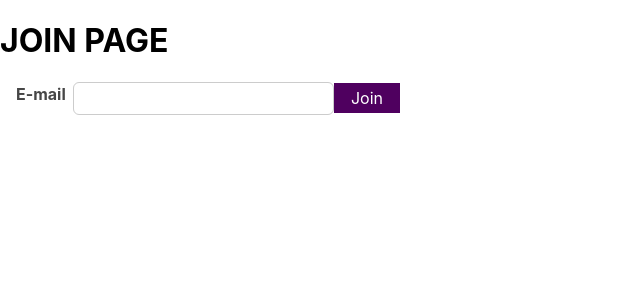
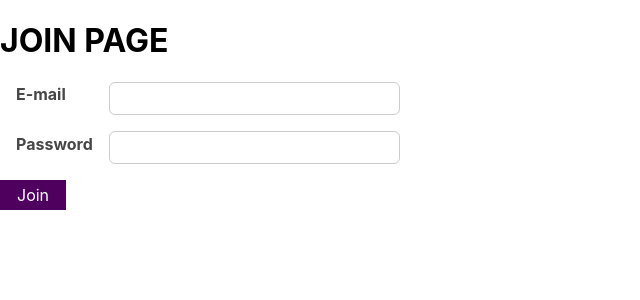
Before and after one commit to taeyoonyy/0212-react, a React (Create React App) app: page /join in a window 1280 px wide. Shown: the top 300 px of the page, without its empty margins (0-640 px from the left). Built offline with nearby package versions, Linux system fonts and the light colour scheme.

Commit message:
add password using reducer

```diff
--- a/src/pages/Join.js
+++ b/src/pages/Join.js
@@ -1,9 +1,16 @@
 import { Fragment } from "react";
 import { useHistory } from "react-router-dom";
-import { useState } from "react";
-import classes from './Join.module.css'
-import Button from '../components/ui/Button'
+import { useState, useReducer } from "react";
+import classes from "./Join.module.css";
+import Button from "../components/ui/Button";
 import ErrorModal from "../components/ui/ErrorModal";
+
+const passwordReducer = (state, action) => {
+  if (action.type === "PASSWORD_INPUT") {
+    return { value: state.val, isValid: action.val.trim().length > 6 };
+  }
+  return { value: "", isValid: false };
+};
 
 const Join = () => {
   const history = useHistory();
@@ -11,9 +18,14 @@ const Join = () => {
   const [emailIsValid, setEmailIsValid] = useState(null);
   const [error, setError] = useState(false);
 
+  const [passwordState, dispatchPassword] = useReducer(passwordReducer, {
+    value: "",
+    isValid: false,
+  });
+
   const joinHandler = (event) => {
     event.preventDefault();
-    if (emailIsValid) {
+    if (emailIsValid && passwordState.isValid) {
       history.push("/login");
     } else {
       setError(true);
@@ -31,24 +43,43 @@ const Join = () => {
 
   const errorModalHandler = () => {
     setError(false);
-  }
+  };
+
+  const passwordChangeHandler = (event) => {
+    dispatchPassword({ type: "PASSWORD_INPUT", val: event.target.value });
+  };
 
   return (
     <Fragment>
-      {error && <ErrorModal title={"ERROR"} message={"Please check input data"} onConfirm={errorModalHandler}></ErrorModal>}
+      {error && (
+        <ErrorModal
+          title={"ERROR"}
+          message={"Please check input data"}
+          onConfirm={errorModalHandler}
+        ></ErrorModal>
+      )}
       <h1>JOIN PAGE</h1>
       <form onSubmit={joinHandler}>
-        <div className={`${classes.control} ${
-            emailIsValid === false ? classes.invalid : ''
-          }`}>
+        <div
+          className={`${classes.control} ${
+            emailIsValid === false ? classes.invalid : ""
+          }`}
+        >
           <label>E-mail</label>
           <input
             value={email}
             onChange={changeEmailHandler}
             onBlur={validateEmailHandler}
           ></input>
-          <Button type="submit">Join</Button>
         </div>
+        <div className={`${classes.control}`}>
+          <label>Password</label>
+          <input
+            value={passwordState.value}
+            onChange={passwordChangeHandler}
+          ></input>
+        </div>
+        <Button type="submit">Join</Button>
       </form>
     </Fragment>
   );
```
